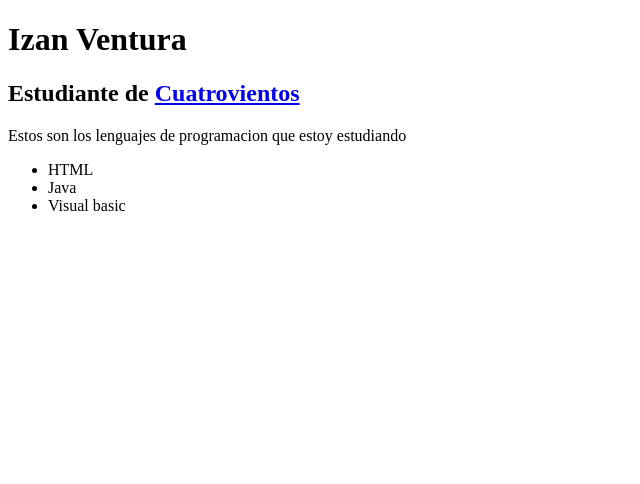
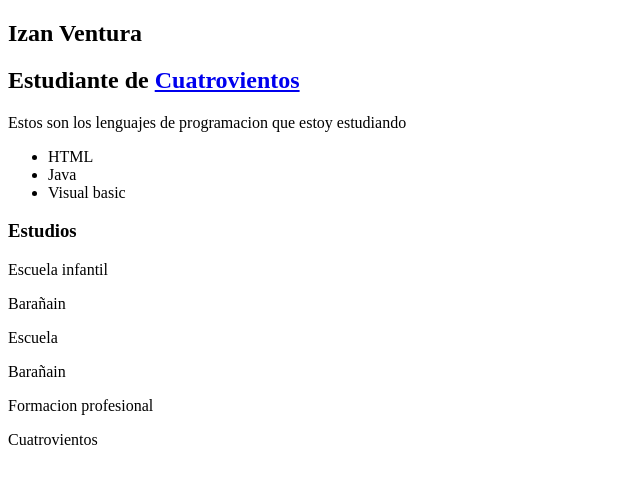
Before and after one commit to VlanVentura20/izanv-cv, a plain HTML site: page index.html in a window 1280 px wide. Shown: the whole page, without its empty margins (0-640 px from the left). Drawn offline with Linux system fonts and the light colour scheme.

Commit message:
añadir informacion educacional

```diff
--- a/index.html
+++ b/index.html
@@ -1,11 +1,14 @@
 <!DOCTYPE html>
 <html lang="en">
+
 <head>
     <meta charset="UTF-8">
     <meta name="viewport" content="width=device-width, initial-scale=1.0">
     <title>Document</title>
 </head>
+
 <body>
+    <section>
         <h1>
             Izan Ventura
         </h1>
@@ -29,6 +32,24 @@
                 Visual basic
             </li>
         </ul>
+    </section>
+    <section>
+        <h3>Estudios</h3>
+        <div>
+            <p>Escuela infantil</p>
+            <p>Barañain</p>
+        </div>
+        <div>
+            <p>Escuela </p>
+            <p>Barañain</p>
+        </div>
+        <div>
+            <p>Formacion profesional</p>
+            <p>Cuatrovientos</p>
+        </div>
+    </section>
+
 
 </body>
+
 </html>
```
Lines whose indentation alone changed are shown as unchanged.
